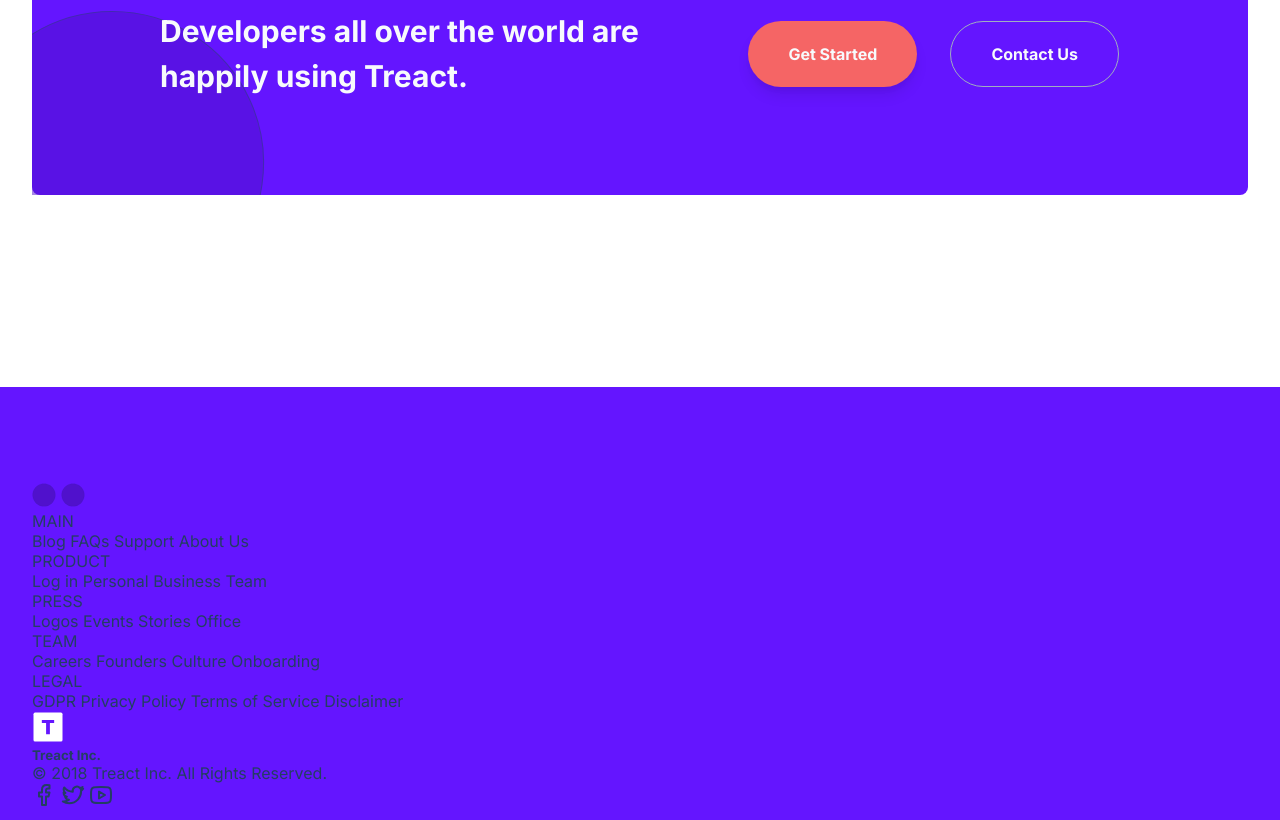
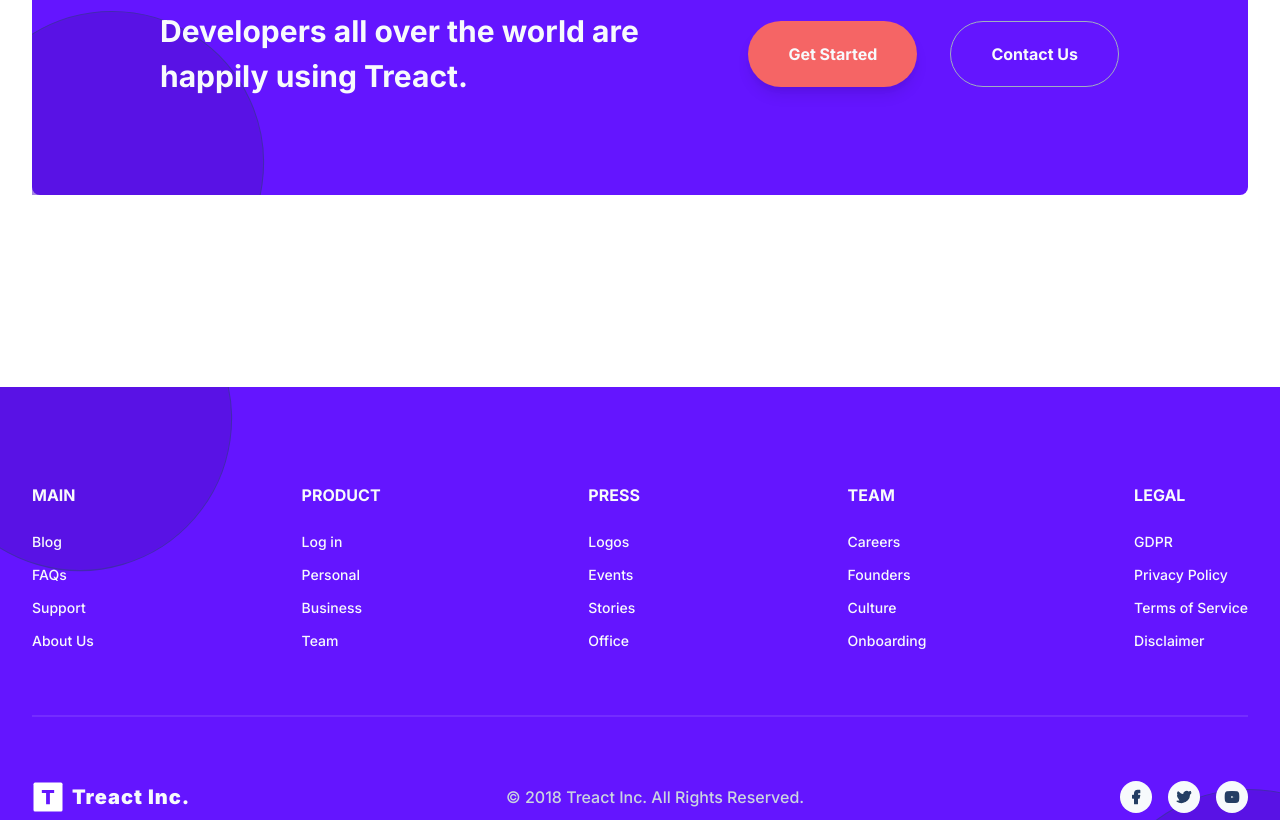
Before and after one commit to stephanie-scierka/treact-project, a plain HTML site: page index.html in a window 1280 px wide. Shown: the part 5937-6757 px from the top of the page. Drawn offline with Linux system fonts and the light colour scheme.

Commit message:
Updating

```diff
--- a/style.css
+++ b/style.css
@@ -891,6 +891,9 @@ PLANS/PRICING ↓
     box-shadow: 0px 0px 0px #00000000, #00000000 0px 0px 0px 0px, #0000001a 0px 1px 3px 0px, #0000000f 0px 1px 2px 0px;
 }
 
+.plan:nth-child(1) {
+    background: #fff;
+}
 
 .plan__stripe {
     position: absolute;
@@ -1217,8 +1220,6 @@ START / CALL TO ACTION ↓
 
 */
 
-
-
 #start .row {
     position: relative;
     overflow: hidden;
@@ -1335,6 +1336,131 @@ footer {
     height: 32px;
     width: 32px;
 }
+
+.footer__blob--1 {
+    position: absolute;
+    top: 0;
+    left: 0;
+    width: 320px;
+    height: 320px;
+    transform: translateX(-80px) translateY(-128px);
+    z-index: 1;
+    opacity: 0.5;
+}
+
+.footer__blob--2 {
+    position: absolute;
+    bottom: 0;
+    right: 0;
+    width: 320px;
+    height: 320px;
+    transform: translateX(128px) translateY(192px);
+    z-index: 1;
+    opacity: 0.5;
+}
+
+.footer__columns {
+    margin-top: -48px;
+    display: flex;
+    justify-content: space-between;
+    flex-wrap: wrap;
+}
+
+.footer__column {
+    display: flex;
+    flex-direction: column;
+    margin-top: 48px;
+    align-items: flex-start;
+    z-index: 2;
+}
+
+.footer__column--title {
+    font-weight: 700;
+    color: #f7fafc;
+    line-height: 1.5;
+}
+
+.footer__column--link {
+    color: #f7fafc;
+    font-size: 14px;
+    margin-top: 12px;
+    line-height: 1.5;
+    font-weight: 500;
+    position: relative;
+    cursor: pointer;
+}
+
+.footer__column--link:nth-child(2) {
+    margin-top: 24px;
+}
+
+.footer__divider {
+    width: 100%;
+    height: 2px;
+    margin: 64px 0;
+    background: #742cff;
+}
+
+
+.footer__bottom {
+    display: flex;
+    justify-content: space-between;
+    align-items: center;
+}
+
+.footer__logo {
+    display: flex;
+    align-items: center;
+}
+
+.footer__logo--text {
+    font-size: 20px;
+    color: #f7fafc;
+    font-weight: 900;
+    margin-left: 8px;
+    letter-spacing: 0.05em;
+}
+
+.footer__copyright {
+    color: #cbd5e0;
+    font-weight: 500;
+}
+
+.footer__socials {
+    display: flex;
+    align-items: center;
+    margin-left: -16px;
+}
+
+.footer__social--link {
+    display: flex;
+    justify-content: center;
+    margin-left: 16px;
+    border-radius: 50%;
+    background: #f7fafc;
+    z-index: 2;
+    padding: 8px;
+    cursor: pointer;
+    transition: all 300ms ease;
+}
+
+.footer__social--link svg {
+    height: 16px;
+    width: 16px;
+}
+
+.footer__social--link path {
+    fill: currentColor;
+}
+
+
+a {
+    text-decoration: none;
+}
+
+
+
+
 /*
 
 MOBILE RESPONSIVENESS ↓
```
Also changed, not shown: index.html (line endings or trailing spaces).
